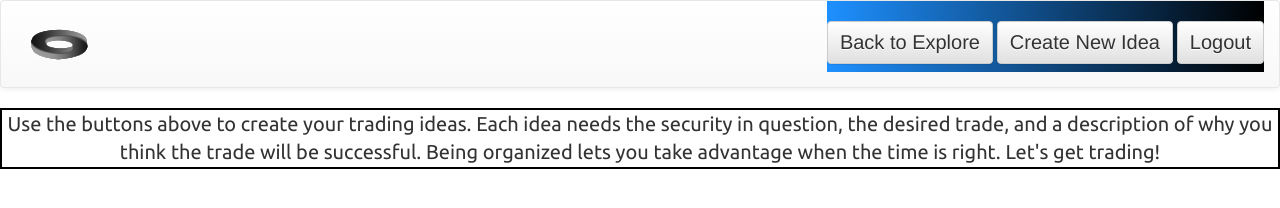
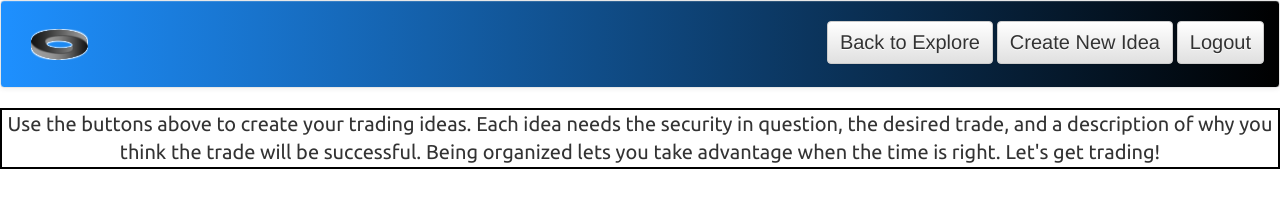
Before and after one commit to huntermotte/open-source-trading, a website: page public/profile.html in a window 1280 px wide. Drawn offline with nearby package versions, Linux system fonts and the light colour scheme; no server answers.

Commit message:
explore button

```diff
--- a/public/profile.html
+++ b/public/profile.html
@@ -13,9 +13,9 @@
   </head>
 
   <body>
-<nav class="navbar navbar-default">
+<nav class="navbar navbar-default" style="background: linear-gradient(to left, black, dodgerblue);">
   <div class="container-fluid">
-    <div class="navbar-header navbar-right" style="background: linear-gradient(to left, black, dodgerblue);">
+    <div class="navbar-header navbar-right">
  <!-- <div class="main-buttons"> -->
     <a href="explore.html"><button type=button class="btn btn-default navbar-btn">Back to Explore</button></a>
 
```
